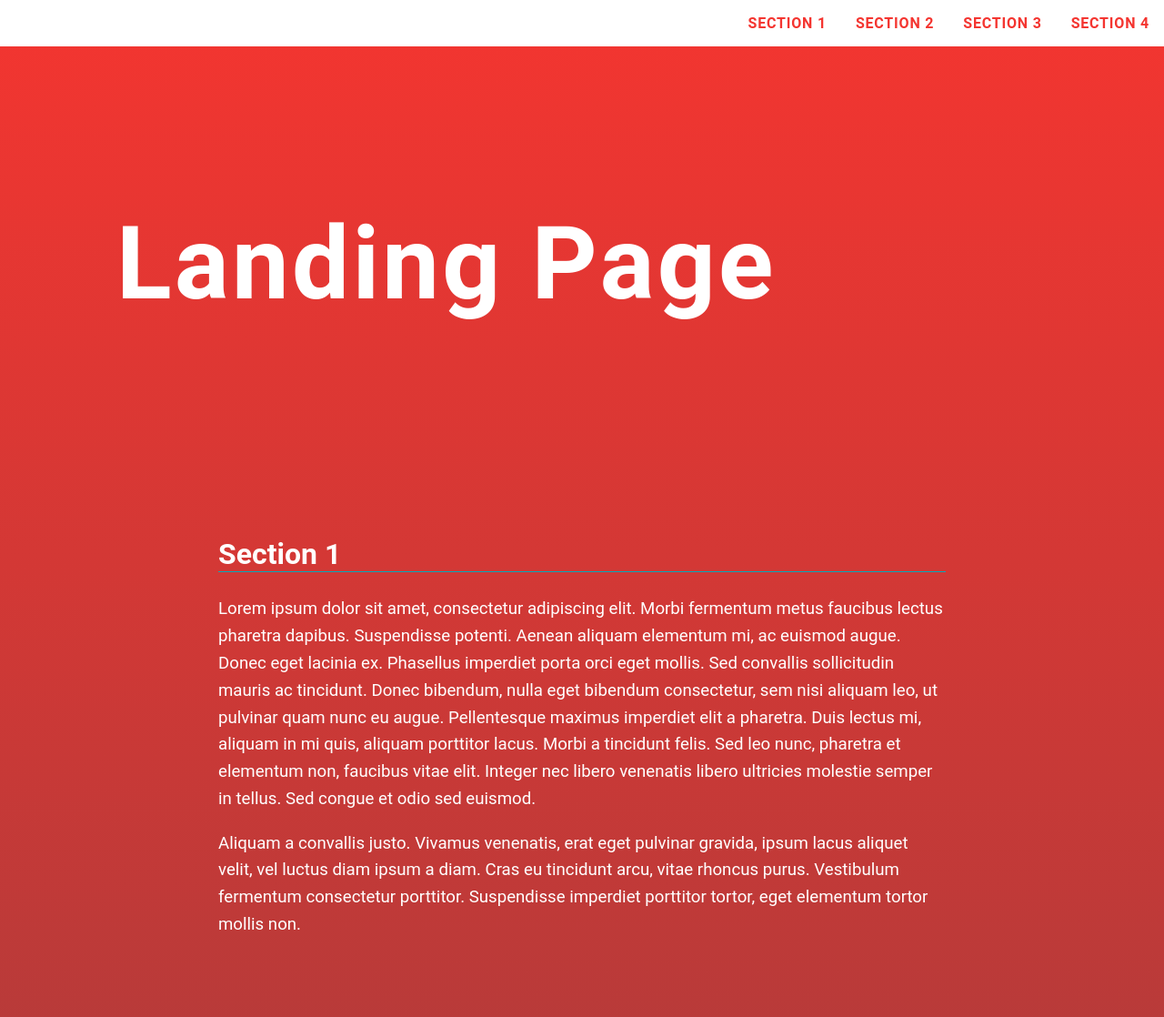
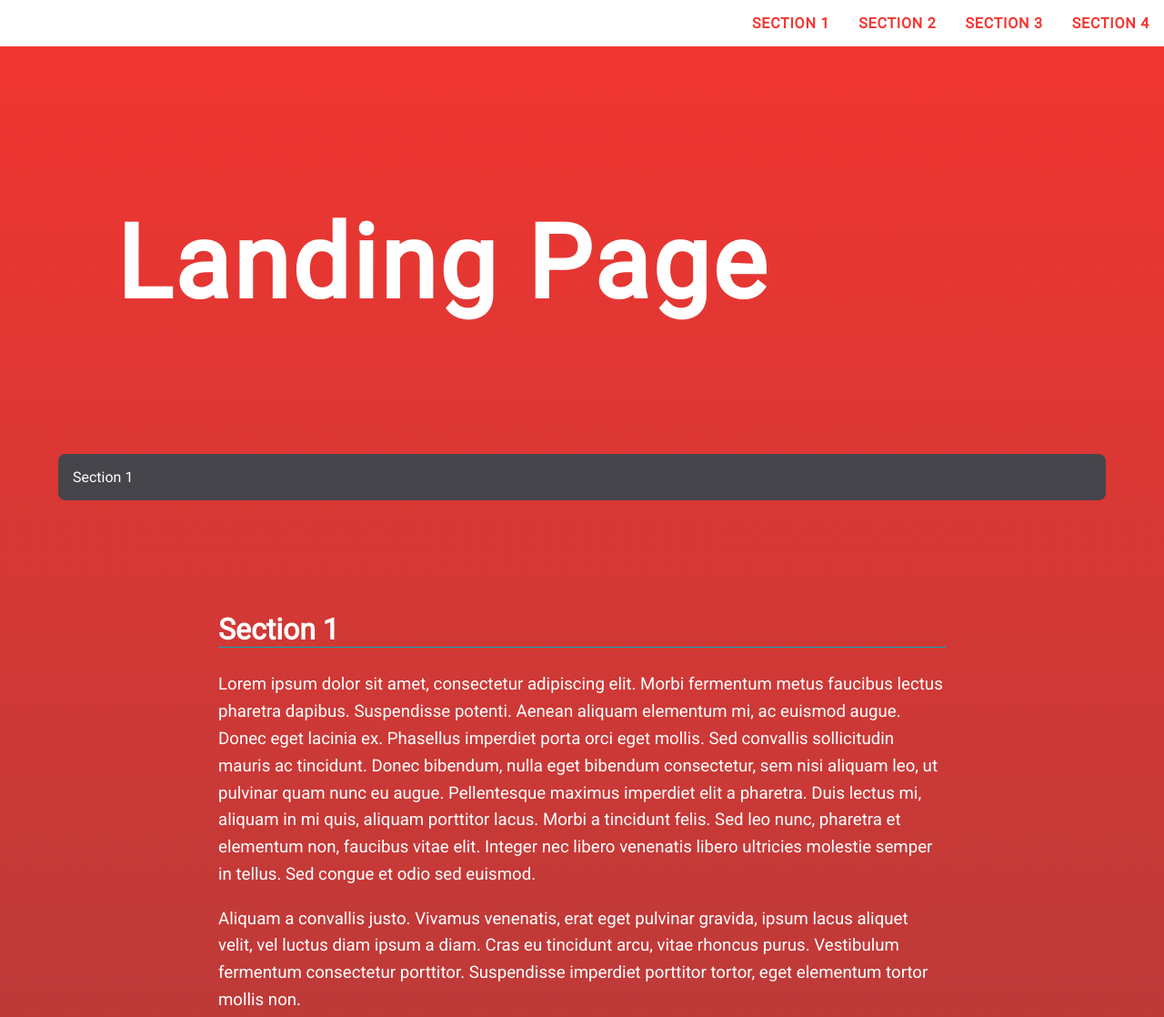
Before and after one commit to MohamedTebba/landing-page, a plain HTML site: page index.html in a window 1280 px wide. Shown: the top 1118 px of the page at 91% size. Drawn offline with Linux system fonts and the light colour scheme.

Commit message:
add collapsible sections

```diff
--- a/css/styles.css
+++ b/css/styles.css
@@ -8,7 +8,7 @@
  *
 */
 /* ---- Base Rules ---- */
-@import url("https://fonts.googleapis.com/css?family=Archivo|Archivo+Black|Archivo+Narrow&display=swap");
+@import url("https://fonts.googleapis.com/css?family=Roboto&display=swap");
 html {
   scroll-behavior: smooth;
 }
@@ -18,13 +18,13 @@ body {
   background: -webkit-gradient(linear, left top, left bottom, from(#f43530), to(#46454b));
   background: linear-gradient(180deg, #f43530 0%, #46454b 100%);
   margin: 0;
-  font-family: 'Roboto',Merriweather, serif;
+  font-family: 'Roboto', Merriweather, serif;
   color: #fff;
 }
 
 /* Typeography General*/
 h1 {
-  font-family: 'Roboto' ,'Fira Sans', sans-serif;
+  font-family: 'Roboto', 'Fira Sans', sans-serif;
   font-size: 3em;
   margin: 2em 1rem;
 }
@@ -59,6 +59,18 @@ span:hover {
 .display-up {
   opacity: 1;
   visibility: visible;
+}
+
+.collapse-btn {
+  padding: 1rem;
+  background-color: #46454b;
+  border-radius: 0.5rem;
+  cursor: pointer;
+}
+
+.collapse-section {
+  overflow: hidden;
+  max-height: 0;
 }
 
 @media only screen and (min-width: 35em) {
@@ -102,8 +114,9 @@ main {
 
 section {
   position: relative;
-  min-height: 80vh;
   margin: auto;
+  -webkit-transition: max-height .5s ease-in-out;
+  transition: max-height .5s ease-in-out;
 }
 
 /* ---- Module Rules ---- */
--- a/js/app.js
+++ b/js/app.js
@@ -1,12 +1,11 @@
 const domElements = () => {
-
     const domStrings = {
-        SECTION: 'section',
-        NAVBAR_LIST: 'navbar__list',
-        TO_UP: '.to-up',
-        PAGE_HEADER: '.page__header',
-        LIST_ITEM: 'ul li'
-    }
+        SECTION: "section",
+        NAVBAR_LIST: "navbar__list",
+        TO_UP: ".to-up",
+        PAGE_HEADER: ".page__header",
+        LIST_ITEM: "ul li"
+    };
 
     return {
         sections: document.querySelectorAll(domStrings.SECTION),
@@ -15,133 +14,136 @@ const domElements = () => {
         header: document.querySelector(domStrings.PAGE_HEADER),
         listItems: document.querySelectorAll(domStrings.LIST_ITEM),
         modifiers: {
-            activeLink: 'menu__active-link',
-            activeSection: 'your-active-class',
-            hideNavbar: 'hide-navbar',
-            displayUpBtn: 'display-up'
+            activeLink: "menu__active-link",
+            activeSection: "your-active-class",
+            hideNavbar: "hide-navbar",
+            displayUpBtn: "display-up",
+            collapseBtn: "collapse-btn",
+            collapseSection: "collapse-section"
         }
+    };
+};
 
-    }
-
-}
-
-const UIController = (domElements) => {
-
+const UIController = domElements => {
     return {
         removeActiveLink: function (element) {
-            element.classList.remove(domElements().modifiers.activeLink)
+            element.classList.remove(domElements().modifiers.activeLink);
         },
         removeActiveSection: function (element) {
-            element.classList.remove(domElements().modifiers.activeSection)
+            element.classList.remove(domElements().modifiers.activeSection);
         },
         addActiveLink: function (element) {
-            element.classList.add(domElements().modifiers.activeLink)
+            element.classList.add(domElements().modifiers.activeLink);
         },
         addActiveSection: function (element) {
-            element.classList.add(domElements().modifiers.activeSection)
+            element.classList.add(domElements().modifiers.activeSection);
         },
         displayNavbar: function (element) {
-            element.classList.remove(domElements().modifiers.hideNavbar)
+            element.classList.remove(domElements().modifiers.hideNavbar);
         },
         hideNavbar: function (element) {
-            element.classList.add(domElements().modifiers.hideNavbar)
+            element.classList.add(domElements().modifiers.hideNavbar);
         },
         hideUpBtn: function (element) {
-            element.classList.remove(domElements().modifiers.displayUpBtn)
+            element.classList.remove(domElements().modifiers.displayUpBtn);
         },
         showUpBtn: function (element) {
-            element.classList.add(domElements().modifiers.displayUpBtn)
+            element.classList.add(domElements().modifiers.displayUpBtn);
+        },
+        collapseSection: function (event) {
+            if (event.target.className === domElements().modifiers.collapseBtn) {
+                event.target.nextElementSibling.classList.toggle(
+                    domElements().modifiers.collapseSection
+                );
             }
-
-    }
-}
-
-const createNavBar = (sections) => {
+        },
+        createNavBar: function (sections) {
             const fragment = document.createDocumentFragment();
             Array.from(sections).forEach(e => {
-        const li = document.createElement('li');
-        li.setAttribute('class', e.id);
-        const a = document.createElement('a');
-        a.setAttribute('href', `#${e.id}`);
-        a.setAttribute('class', 'menu__link');
+                const li = document.createElement("li");
+                li.setAttribute("class", e.id);
+                const a = document.createElement("a");
+                a.setAttribute("href", `#${e.id}`);
+                a.setAttribute("class", "menu__link");
                 const sectionName = document.createTextNode(e.dataset.nav);
                 a.appendChild(sectionName);
                 li.appendChild(a);
                 fragment.appendChild(li);
-    })
-
+            });
             return fragment;
-}
-
+        },
+        isInViewPort: function (element) {
             //isInViewPort function is to check if an element is in the viewport or not.
-/**
- * why I substracted 2% from the offsetTop?, I used it to adjust the sensitivity of the section when it reaches a near spot of the top of the viewport.
- */
-
-//( offsetTop >= (scrollTop - innerHeight*40/100) && offsetBottom <= (scrollBottom + innerHeight*40/100))
-
-const isInViewPort = (element) => {
             const scrollTop = pageYOffset;
-    // const scrollBottom = scrollTop+innerHeight;
             const offsetTop = element.offsetTop;
             const offsetBottom = element.offsetHeight + element.offsetTop;
-    return (offsetTop - (offsetTop * 2 / 100) <= scrollTop && offsetBottom > scrollTop) ? true : false
+            /**
+             * why I substracted 4% from the offsetTop and 4% from the offsetBottom?, I used it to adjust the sensitivity of the section when it reaches a near spot of the top of the viewport.
+             */
+            return offsetTop - (offsetTop * 4) / 100 <= scrollTop &&
+                offsetBottom - (offsetBottom * 4) / 100 > scrollTop ?
+                true :
+                false;
+        },
+        createCollipsableBtn: function (section, data) {
+            const a = `<a class="collapse-btn">${data}</a>`;
+            section.insertAdjacentHTML("beforebegin", a);
+        }
+    };
+};
 
-}
+(function run(domElements, UIController) {
 
-
-(function run(domElements, createNavBar, isInViewPort, UIController) {
-
-    domElements().ulList.appendChild(createNavBar(domElements().sections));
+    domElements().ulList.appendChild(
+        UIController().createNavBar(domElements().sections)
+    );
 
     const listItemsArr = Array.from(domElements().listItems);
     const sectionsArr = Array.from(domElements().sections);
 
+    /*----------*/
+    sectionsArr.forEach(section =>
+        UIController().createCollipsableBtn(section, section.dataset.nav)
+    );
+
+    addEventListener("click", UIController(domElements).collapseSection);
+    /*----------*/
+
     let isScrolling;
 
-    addEventListener('scroll', () => {
-
+    addEventListener("scroll", () => {
         //reseting any active link to the default state,
         // to be ready for the next link to be active
-        listItemsArr.forEach(li =>
-            UIController(domElements).removeActiveLink(li)
-        )
-
+        listItemsArr.forEach(li => UIController(domElements).removeActiveLink(li));
 
         sectionsArr.forEach(section => {
             //reseting any active section to the default state,
             // to be ready for the next section to be active
-            UIController(domElements).removeActiveSection(section)
+            UIController(domElements).removeActiveSection(section);
 
-            if (isInViewPort(section)) {
-                UIController(domElements).addActiveSection(section)
-                // listItemsArr.forEach(li=>
-                //     UIController(domElements).removeActiveLink(li)
-                //     )
-                UIController(domElements).addActiveLink(document.querySelector(`.${section.id}`))
+            if (UIController().isInViewPort(section)) {
+                UIController(domElements).addActiveSection(section);
+                UIController(domElements).addActiveLink(
+                    document.querySelector(`.${section.id}`)
+                );
             }
-
-        })
+        });
 
         clearTimeout(isScrolling);
 
         UIController(domElements).displayNavbar(domElements().header);
 
         if (pageYOffset > innerHeight) {
-            UIController(domElements).showUpBtn(domElements().toUp)
+            UIController(domElements).showUpBtn(domElements().toUp);
             isScrolling = setTimeout(() => {
-                UIController(domElements).hideNavbar(domElements().header)
+                UIController(domElements).hideNavbar(domElements().header);
             }, 2000);
         } else {
             UIController(domElements).hideUpBtn(domElements().toUp);
         }
-    })
+    });
 
-    domElements().toUp.addEventListener('click', () => {
+    domElements().toUp.addEventListener("click", () => {
         scrollTo(0, 0);
-    })
-
-
-
-
-})(domElements, createNavBar, isInViewPort, UIController)
+    });
+})(domElements, UIController);
```
Lines whose indentation alone changed are shown as unchanged.
